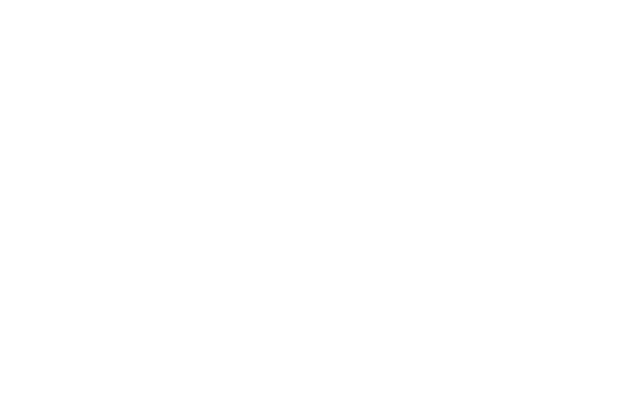
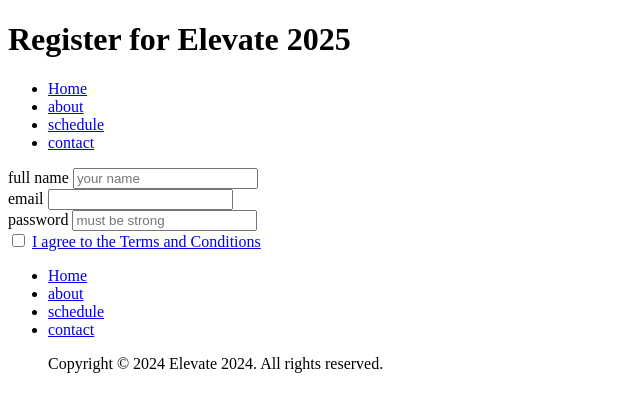
Before and after one commit to Mounir1999/ALX-Tasks, a plain HTML site: page Conference Website/register.html in a window 1280 px wide. Shown: the whole page, without its empty margins (0-640 px from the left). Drawn offline with Linux system fonts and the light colour scheme.

Commit message:
Building the Register Page for Elevate 2025

```diff
--- a/Conference Website/register.html
+++ b/Conference Website/register.html
@@ -3,9 +3,52 @@
 <head>
     <meta charset="UTF-8">
     <meta name="viewport" content="width=device-width, initial-scale=1.0">
-    <title>Document</title>
+    <title>Register Page</title>
 </head>
 <body>
 
+    <header>
+        <h1>Register for Elevate 2025</h1>
+        <nav>
+            <ul>
+                <li><a href="index.html">Home</a></li>
+                <li><a href="about.html">about</a></li>
+                <li><a href="schedule.html">schedule</a></li>
+                <li><a href="contact.html">contact</a></li>
+            </ul>
+        </nav>
+    </header>
+
+    <main>
+
+        <section>
+            <form action="registration form" method="post">
+                <label for="name">full name</label>
+                <input id="name" type="text" name="full name" required placeholder="your name">
+                <br>
+                <label for="email">email</label>
+                <input id="email" type="email" name="email entry" required>
+                <br>
+                <label for="password">password</label>
+                <input id="password" type="password" name="entry password" placeholder="must be strong" required>
+                <br>
+                <input id="Terms and Conditions" type="checkbox" name="Terms">
+                <label for="Terms and Conditions"> <a href="I agree to the Terms and Conditions">I agree to the Terms and Conditions</a></label>
+            </form>
+        </section>
+
+    </main>
+
+    <footer>
+        <ul>
+            <li><a href="index.html">Home</a></li>
+            <li><a href="about.html">about</a></li>
+            <li><a href="schedule.html">schedule</a></li>
+            <li><a href="contact.html">contact</a></li>
+            <p>Copyright &copy; 2024 Elevate 2024. All rights reserved.</p>
+        </ul>
+
+    </footer>
+
 </body>
 </html>
```
